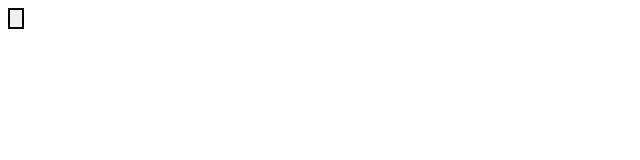
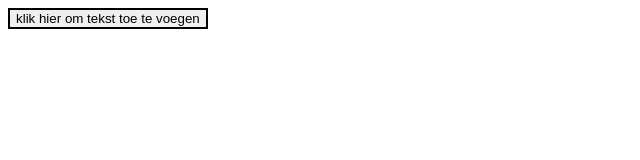
Before and after one commit to Kroket93/qien_multiproject, a plain HTML site: page index.html in a window 1280 px wide. Shown: the whole page, without its empty margins (0-640 px from the left). Drawn offline with Linux system fonts and the light colour scheme.

Commit message:
text op button toegevoegd

```diff
--- a/index.html
+++ b/index.html
@@ -14,7 +14,7 @@
 
     </head>
     <body>
-            <input type="button" id="knopje" onclick="klik()">
+            <input type="button" id="knopje" value="klik hier om tekst toe te voegen" onclick="klik()">
         <div id="textfield">
         </div>
     </body>
```
